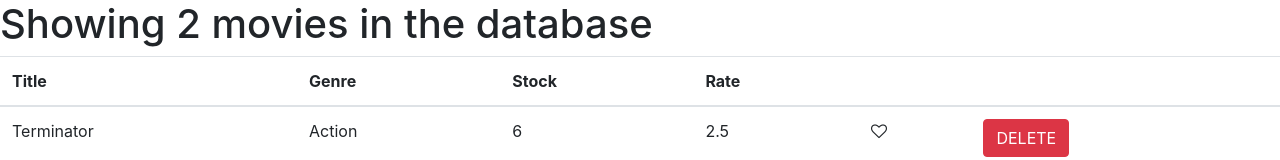
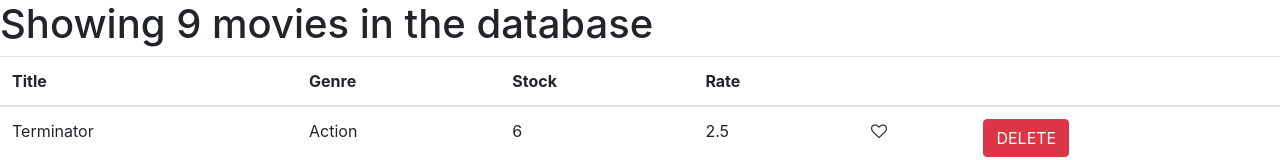
Before and after one commit to Daqianer/Exercise, a React (Create React App) app: page / in a window 1280 px wide. Shown: the top 160 px of the page. Built offline with nearby package versions, Linux system fonts and the light colour scheme.

Commit message:
debug movies h1 data

```diff
--- a/src/components/movies.jsx
+++ b/src/components/movies.jsx
@@ -35,10 +35,12 @@
   render() {
     const { movies: allMovies, pageSize, currentPage } = this.state;
     const { length: count } = allMovies;
+
+    if (count === 0) return <p>There are no movies in the database</p>;
     const movies = paginate(allMovies, currentPage, pageSize);
     return (
       <div style={{ width: "auto" }}>
-        <h1>Showing {movies.length} movies in the database</h1>
+        <h1>Showing {count} movies in the database</h1>
         {movies.length !== 0 && (
           <table className="table">
             <thead>
```
Also changed, not shown: 1 other file (tests, documents, lock files or other folders).
